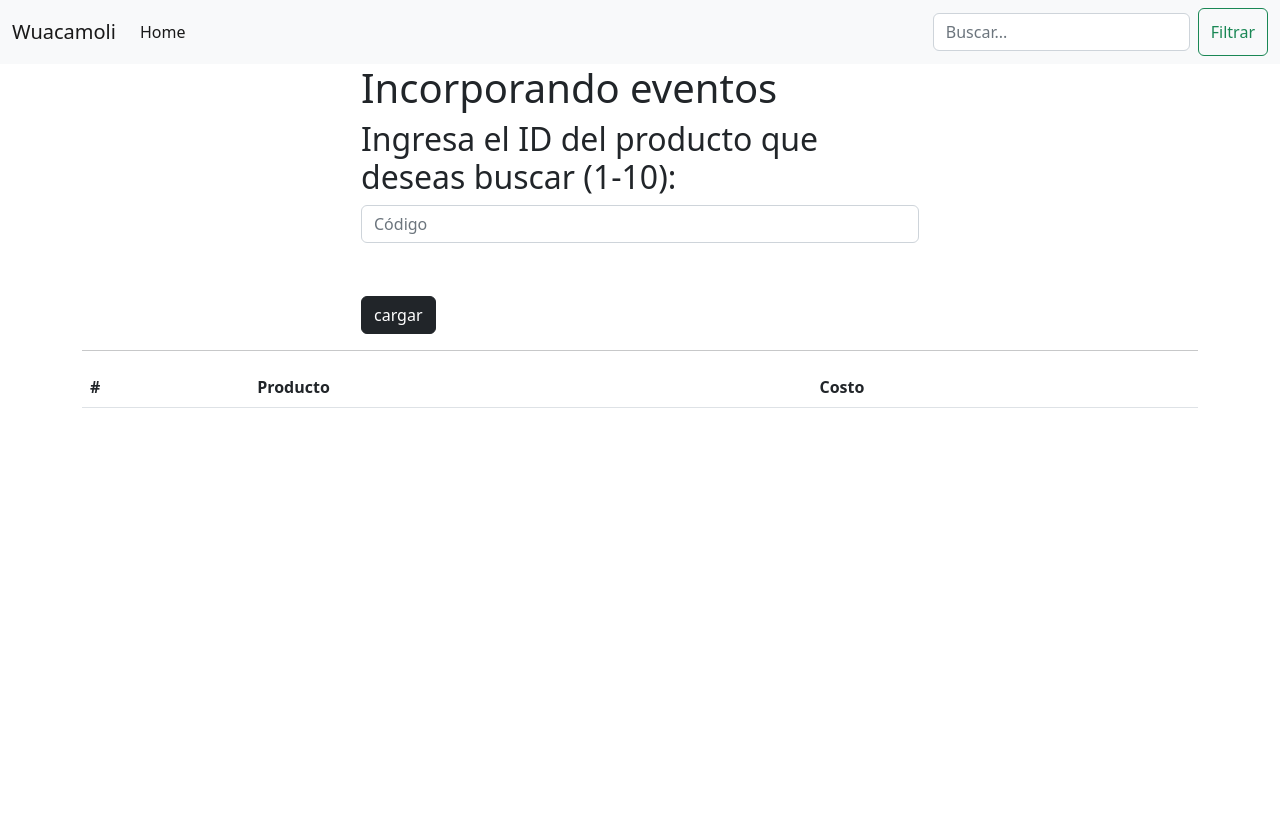
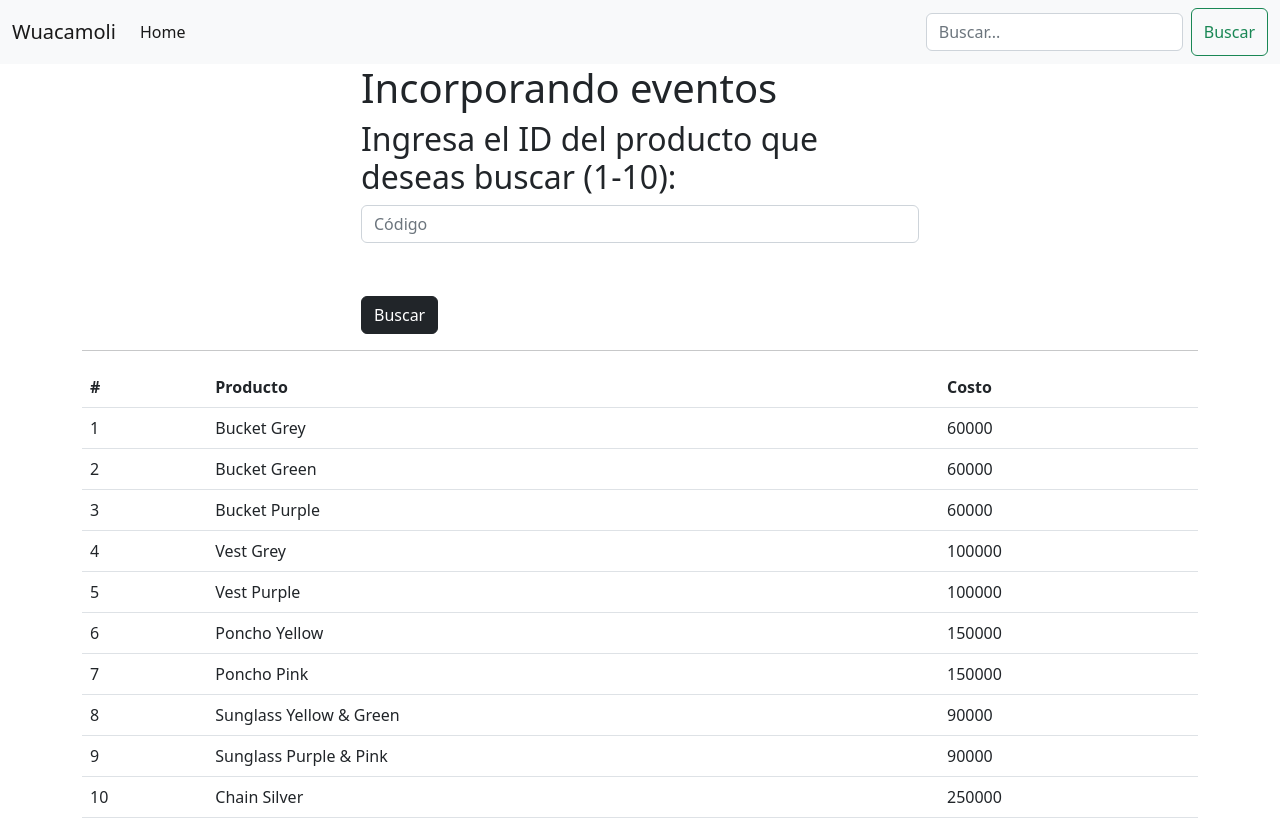
Before and after one commit to SantiagoSierraIba/eventos, a plain HTML site: page index.html in a window 1280 px wide. Before the commit the page ends 800 px from the top, so only its background shows below. Drawn offline with nearby package versions, Linux system fonts and the light colour scheme.

Commit message:
Cuarto Commit

```diff
--- a/index.html
+++ b/index.html
@@ -33,7 +33,7 @@
                     </ul>
                     <form class="d-flex" role="search">
                         <input class="form-control me-2" type="search" placeholder="Buscar..." aria-label="Search">
-                        <button class="btn btn-outline-success" type="submit">Filtrar</button>
+                        <button class="btn btn-outline-success" type="submit">Buscar</button>
                     </form>
                 </div>
             </div>
@@ -46,7 +46,7 @@
             <input class="form-control" type="number" id="codigo" placeholder="Código">
             <!-- <input class="form-control me-2" type="text" id="descripcion" placeholder="Descripción del producto"> -->
             <br><br>
-            <button class="btn btn-dark">cargar</button>
+            <button class="btn btn-dark">Buscar</button>
         </div>
         <hr>
         <table class="table">
--- a/js/eventos.js
+++ b/js/eventos.js
@@ -37,7 +37,7 @@ function cargarTablaProductos() {
     })
 }
 
-// cargarTablaProductos()
+cargarTablaProductos()
 
 function buscarProducto() {
     // debugger
```
